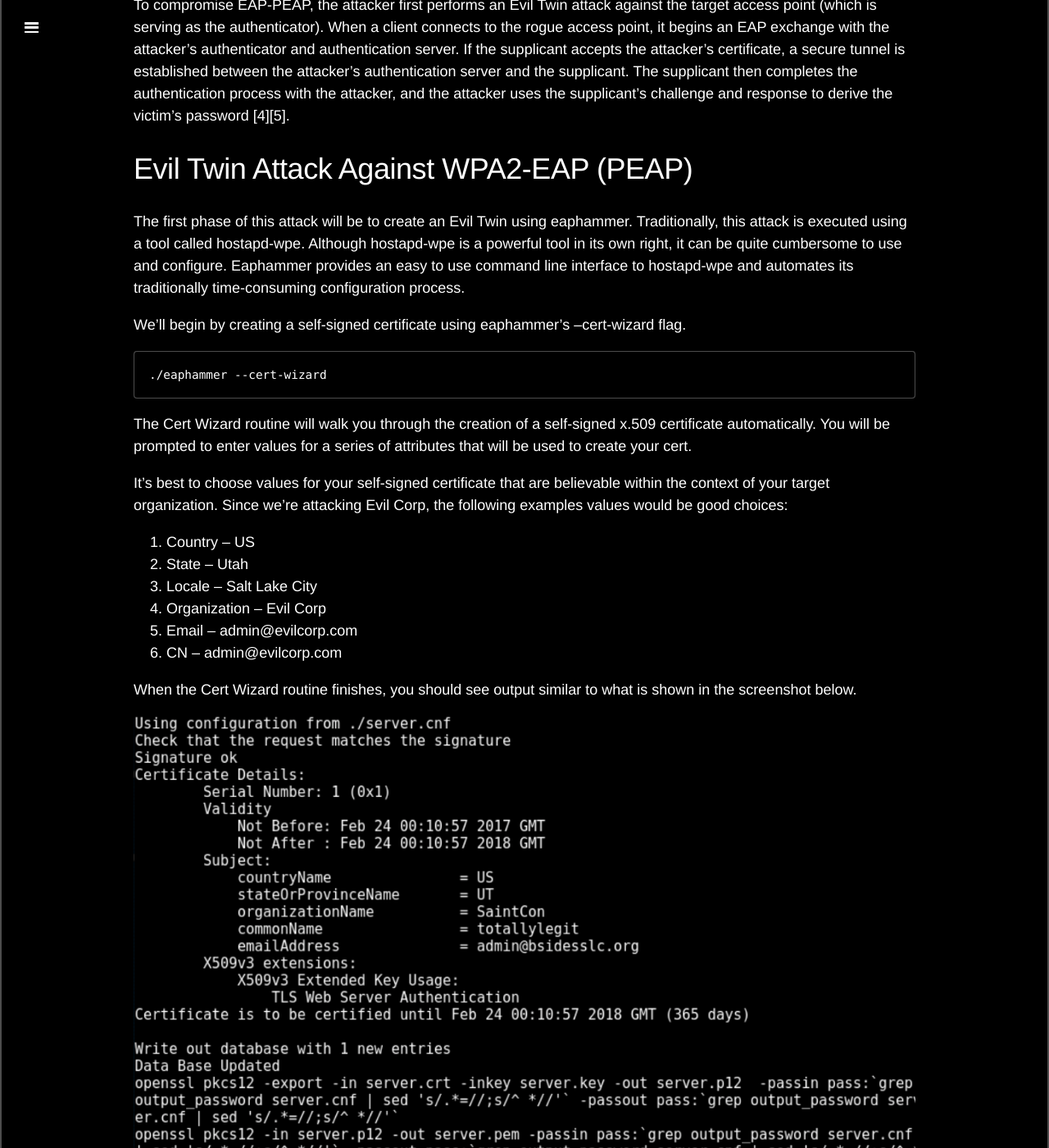
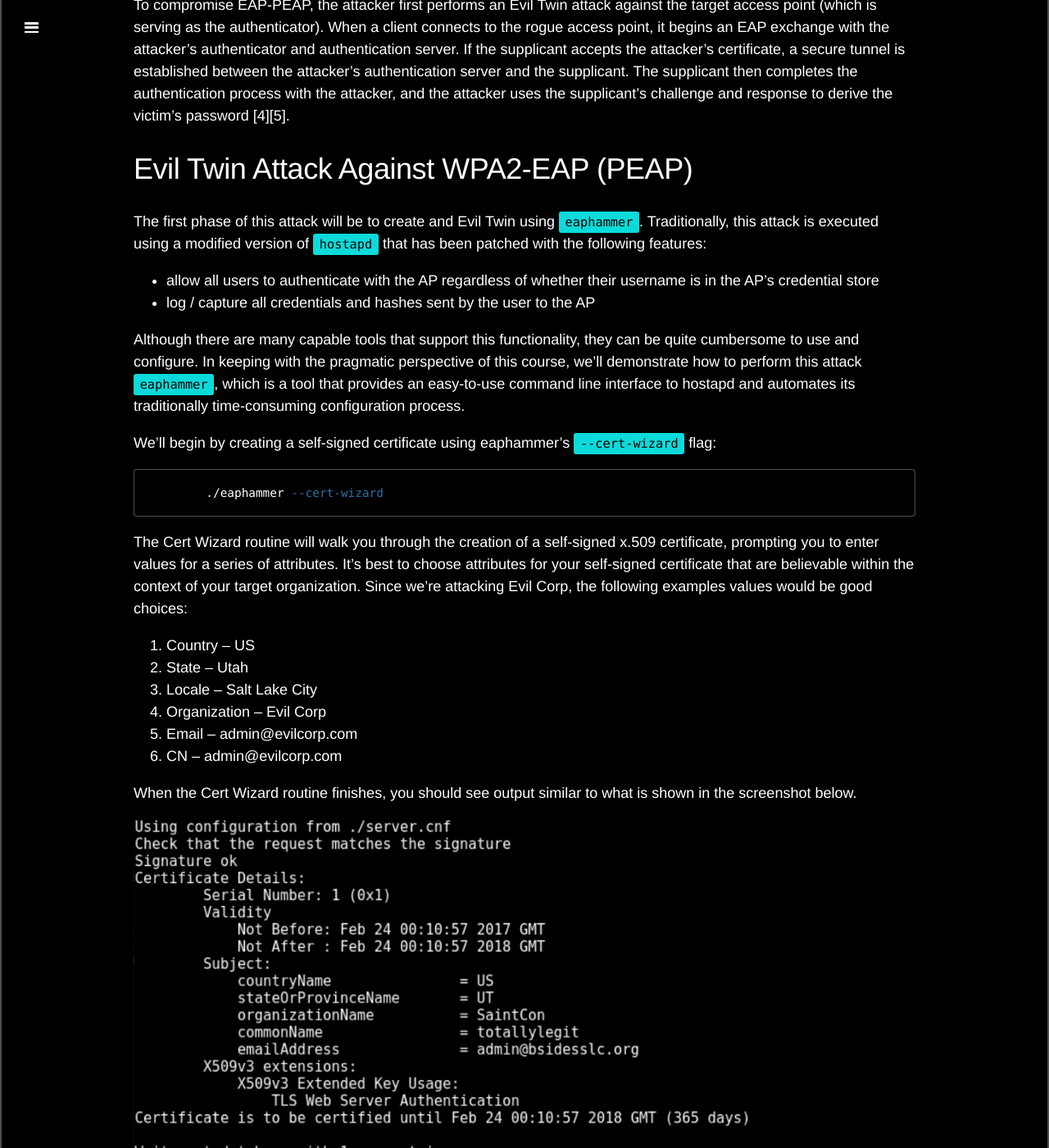
Before and after one commit to s0lst1c3/s0lst1c3.github.io, a Jekyll site: the page built from workshops/advanced-wireless-attacks/ii-attacking-and-gaining-entry-to-wpa2-eap-wireless-networks.md, in a window 1280 px wide and 1400 px high, scrolled down 4327 px. Shown: the whole window at 82% size. Built offline with Jekyll 4.4.1, drawn with Linux system fonts in a browser that asks for light colours; Markdown is read by kramdown in place of the engine named in the settings; some of the changed text lies outside the part shown.

Commit message:
Updating

````diff
--- a/workshops/advanced-wireless-attacks/ii-attacking-and-gaining-entry-to-wpa2-eap-wireless-networks.md
+++ b/workshops/advanced-wireless-attacks/ii-attacking-and-gaining-entry-to-wpa2-eap-wireless-networks.md
@@ -62,15 +62,20 @@
 
 # Evil Twin Attack Against WPA2-EAP (PEAP)
 
-The first phase of this attack will be to create an Evil Twin using eaphammer. Traditionally, this attack is executed using a tool called hostapd-wpe. Although hostapd-wpe is a powerful tool in its own right, it can be quite cumbersome to use and configure. Eaphammer provides an easy to use command line interface to hostapd-wpe and automates its traditionally time-consuming configuration process.
+The first phase of this attack will be to create and Evil Twin using `eaphammer`. Traditionally, this attack is executed using a modified version of `hostapd` that has been patched with the following features:
 
-We’ll begin by creating a self-signed certificate using eaphammer’s --cert-wizard flag.
+- allow all users to authenticate with the AP regardless of whether their username is in the AP's credential store
+- log / capture all credentials and hashes sent by the user to the AP
 
+Although there are many capable tools that support this functionality, they can be quite cumbersome to use and configure. In keeping with the pragmatic perspective of this course, we'll demonstrate how to perform this attack `eaphammer`, which is a tool that provides an easy-to-use command line interface to hostapd and automates its traditionally time-consuming configuration process.
+
+We’ll begin by creating a self-signed certificate using eaphammer’s `--cert-wizard` flag:
+
+```bash
 	./eaphammer --cert-wizard
+```
 
-The Cert Wizard routine will walk you through the creation of a self-signed x.509 certificate automatically. You will be prompted to enter values for a series of attributes that will be used to create your cert.
-
-It's best to choose values for your self-signed certificate that are believable within the context of your target organization. Since we’re attacking Evil Corp, the following examples values would be good choices:
+The Cert Wizard routine will walk you through the creation of a self-signed x.509 certificate, prompting you to enter values for a series of attributes. It's best to choose attributes for your self-signed certificate that are believable within the context of your target organization. Since we’re attacking Evil Corp, the following examples values would be good choices:
 
 1.	Country – US
 2.	State – Utah
@@ -83,25 +88,31 @@
 
 ![evil twin attack](http://solstice.sh/images/workshops/awae/ii/image-5.png)
 
-Once we have created a believable certificate, we can proceed to launch an Evil Twin attack against one of the target access points discovered in the last section. Let’s use eaphammer to perform an Evil Twin attack against the access point with BSSID 1c:7e:e5:97:79:b1.
+Once we have created a believable certificate, we can proceed to launch an Evil Twin attack against one of the target access points discovered in the last section. Let’s use eaphammer to perform an Evil Twin attack against the access point with BSSID `1c:7e:e5:97:79:b1`:
 
-./eaphammer --bssid 1C:7E:E5:97:79:B1 --essid ECwnet1 --channel 2 --wpa 2 --auth peap --interface wlan0 --creds
+```bash
+./eaphammer --bssid 1c:7e:e5:97:79:b1 --essid ECwnet1 --channel 2 --wpa 2 --auth wpa-eap --interface wlan0 --creds
+```
 
-Provided you can overpower the signal strength of the target access point, clients will begin to disconnect from the target network and connect to your access point. Unless the affected client devices are configured to reject invalid certificates, the victims of the attack will be presented with a message similar to the one below.
+Provided you can provide a better signal than the target access point, clients will begin to disconnect from the target network and connect to your AP instead. Unless the affected client devices configured to reject invalid certificates, the victims of the attack will be presented with a message similar to the one below:
 
 ![evil twin attack](http://solstice.sh/images/workshops/awae/ii/image-7.png)
 
-Fortunately, it’s usually possible to find at least one enterprise employee who will blindly accept your certificate. It’s also common to encounter devices that are configured to accept invalid certificates automatically. In either case, you’ll soon see usernames, challenges, and responses shown in your terminal as shown below.
+Fortunately, it’s usually possible to find at least one enterprise employee who will blindly accept your certificate. It’s also common to encounter devices that are configured to accept invalid certificates automatically (especially when the target organization allows BYOD devices). In either case, you’ll soon see usernames, challenges, and responses shown in your terminal as shown below:
 
 ![evil twin attack](http://solstice.sh/images/workshops/awae/ii/image-6.png)
 
 This data can be passed to asleap to obtain a valid set of RADIUS credentials.
 
-	asleap –C <challenge> -R <response> -W <wordlist>
+```bash
+asleap –C <challenge> -R <response> -W <wordlist>
+```
 
 Congrats. You have your first set of RADIUS creds.
 
 ![evil twin attack](http://solstice.sh/images/workshops/awae/ii/image-8.png)
+
+# Lab Exercise: Evil Twin Varient
 
 # Lab Exercise: Evil Twin Attack Against WPA2-PEAP
 
````
Also changed, not shown: workshops/advanced-wireless-attacks/i-target-identification-within-a-red-team-environment.md (+4 -4 lines), workshops/advanced-wireless-attacks/iii-eap-downgrade-attacks.md (added, +112 -0 lines), workshops/advanced-wireless-attacks/v-smb-relays-and-llmnr-nbt-ns-poisoning.md (+1 -1 lines).
